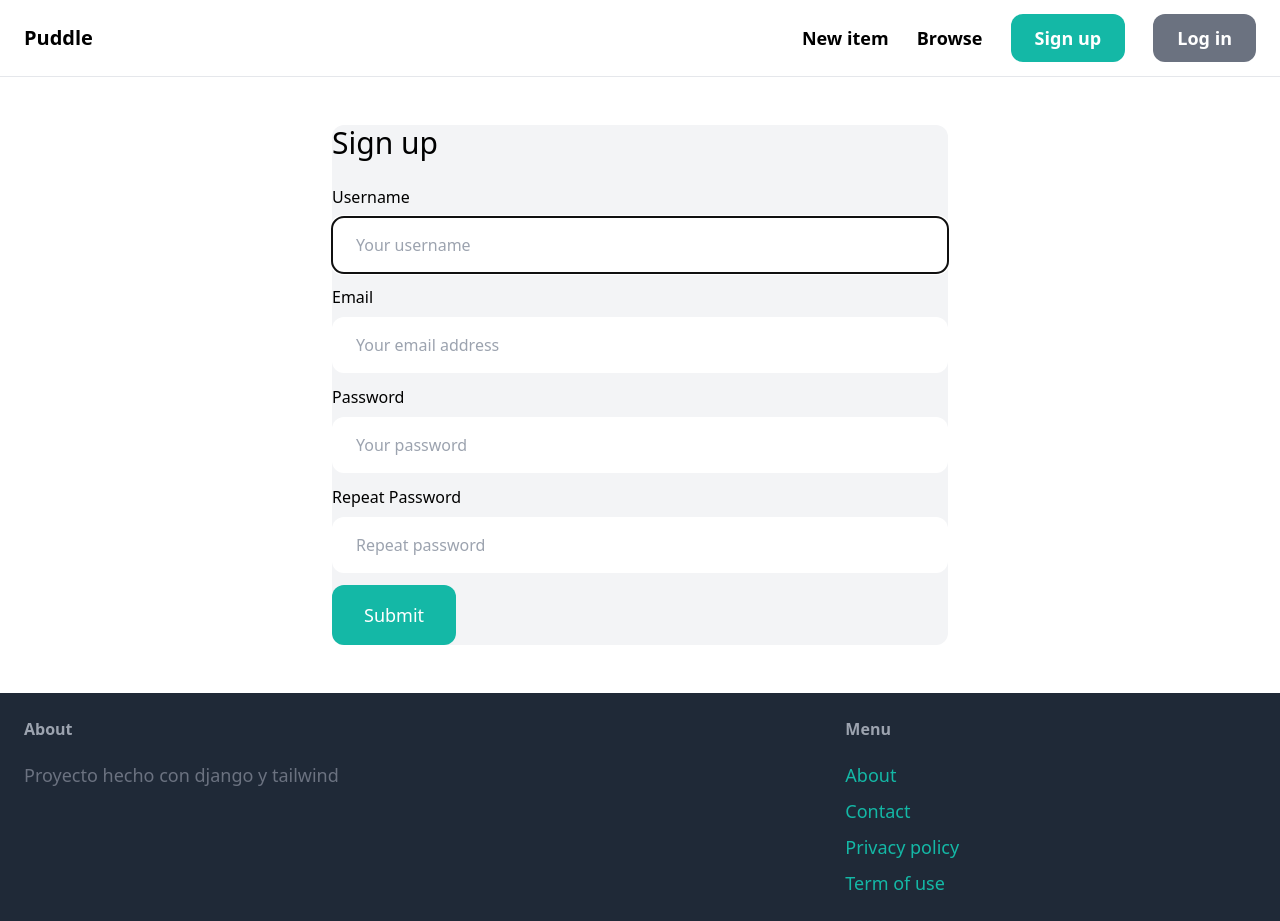
After one commit to vmarialuzm/django_online_marketplace, a Django app: page /signup/ in a window 1280 px wide. The commit adds this page. Run offline with Django 5.2, Linux system fonts and the light colour scheme; some libraries are stand-ins or nearby versions.

Commit message:
Signing up

```diff
--- /dev/null
+++ b/core/forms.py
@@ -0,0 +1,25 @@
+from django import forms
+from django.contrib.auth.forms import UserCreationForm
+from django.contrib.auth.models import User
+
+class SignupForm(UserCreationForm):
+    class Meta:
+        model = User
+        fields = ('username', 'email', 'password1', 'password2')
+
+    username = forms.CharField(widget=forms.TextInput(attrs={
+        'placeholder': 'Your username',
+        'class': 'w-full py-4 px-6 rounded-xl'
+    }))
+    email = forms.CharField(widget=forms.EmailInput(attrs={
+        'placeholder': 'Your email address',
+        'class': 'w-full py-4 px-6 rounded-xl'
+    }))
+    password1 = forms.CharField(widget=forms.PasswordInput(attrs={
+        'placeholder': 'Your password',
+        'class': 'w-full py-4 px-6 rounded-xl'
+    }))
+    password2 = forms.CharField(widget=forms.PasswordInput(attrs={
+        'placeholder': 'Repeat password',
+        'class': 'w-full py-4 px-6 rounded-xl'
+    }))
--- a/core/templates/core/base.html
+++ b/core/templates/core/base.html
@@ -16,7 +16,7 @@
                 <a href="#" class="text-lg font-semibold hover:text-gray-500">New item</a>
                 <a href="#" class="text-lg font-semibold hover:text-gray-500">Browse</a>
 
-                <a href="#" class="px-6 py-3 text-lg font-semibold bg-teal-500 text-white rounded-xl hover:bg-teal-700">Sign up</a>
+                <a href="{% url 'core:signup' %}" class="px-6 py-3 text-lg font-semibold bg-teal-500 text-white rounded-xl hover:bg-teal-700">Sign up</a>
                 <a href="#" class="px-6 py-3 text-lg font-semibold bg-gray-500 text-white rounded-xl hover:bg-gray-700">Log in</a>
             </div>
         </nav>
@@ -38,7 +38,7 @@
 
                 <ul class="space-y-2">
                     <li><a href="#" class="text-lg text-teal-500 hover:text-teal-700">About</a></li>
-                    <li><a href="{% url 'contact' %}" class="text-lg text-teal-500 hover:text-teal-700">Contact</a></li>
+                    <li><a href="{% url 'core:contact' %}" class="text-lg text-teal-500 hover:text-teal-700">Contact</a></li>
                     <li><a href="#" class="text-lg text-teal-500 hover:text-teal-700">Privacy policy</a></li>
                     <li><a href="#" class="text-lg text-teal-500 hover:text-teal-700">Term of use</a></li>
                 </ul>
--- /dev/null
+++ b/core/templates/core/signup.html
@@ -0,0 +1,45 @@
+{% extends 'core/base.html' %}
+
+{% block title %}Sign up{% endblock %}
+
+{% block content %}
+<div class="w-1/2 my-6 mx-auto bg-gray-100 rounded-xl">
+    <h1 class="mb-6 text-3xl">Sign up</h1>
+
+    <form method="post" action=".">
+        {% csrf_token %}
+
+        <div class="mb-3">
+            <label class="inline-block mb-2">Username</label><br>
+            {{ form.username }}
+        </div>
+
+        <div class="mb-3">
+            <label class="inline-block mb-2">Email</label><br>
+            {{ form.email }}
+        </div>
+
+        <div class="mb-3">
+            <label class="inline-block mb-2">Password</label><br>
+            {{ form.password1 }}
+        </div>
+
+        <div class="mb-3">
+            <label class="inline-block mb-2">Repeat Password</label><br>
+            {{ form.password2 }}
+        </div>
+
+        {% if form.errors or form.non_field_errors %}
+            <div class="mb-3 p-6 bg-red-100 rounded-xl">
+                {% for field in form %}
+                    {{ field.errors }}
+                {% endfor %}
+
+                {{ form.non_field_errors }}
+            </div>
+        {% endif %}
+
+        <button class="py-4 px-8 text-lg bg-teal-500 hover:bg-teal-700 rounded-xl text-white">Submit</button>
+    </form>
+</div>
+{% endblock %}
--- /dev/null
+++ b/core/urls.py
@@ -0,0 +1,10 @@
+from django.urls import path
+from . import views
+
+app_name = 'core'
+
+urlpatterns = [
+    path('', views.index, name='index'),
+    path('contact/', views.contact, name='contact'),
+    path('signup/', views.signup, name='signup'),
+]
--- a/core/views.py
+++ b/core/views.py
@@ -1,5 +1,6 @@
-from django.shortcuts import render
+from django.shortcuts import render, redirect
 from item.models import Category, Item
+from .forms import SignupForm
 
 def index(request):
     items = Item.objects.filter(is_sold=False)[0:6]
@@ -11,3 +12,18 @@ def index(request):
 
 def contact(request):
     return render(request, 'core/contact.html')
+
+def signup(request):
+    if request.method == 'POST':
+        form = SignupForm(request.POST)
+
+        if form.is_valid():
+            form.save()
+
+            return redirect('/login/')
+    else:
+        form = SignupForm()
+
+    return render(request, 'core/signup.html', {
+        'form': form
+    })
--- a/puddle/urls.py
+++ b/puddle/urls.py
@@ -3,11 +3,8 @@ from django.conf.urls.static import static
 from django.contrib import admin
 from django.urls import path, include
 
-from core.views import index, contact
-
 urlpatterns = [
-    path('', index, name='index'),
+    path('', include('core.urls')),
     path('items/', include('item.urls')),
-    path('contact/', contact, name='contact'),
     path('admin/', admin.site.urls),
 ] + static(settings.MEDIA_URL, document_root=settings.MEDIA_ROOT)
```
